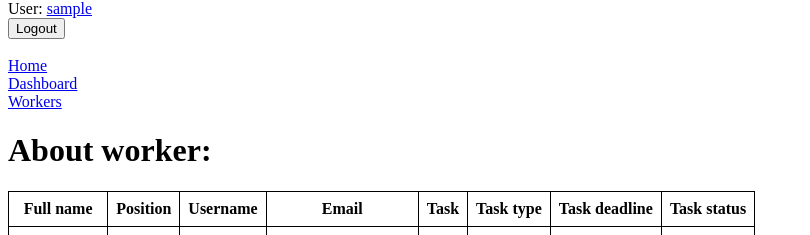
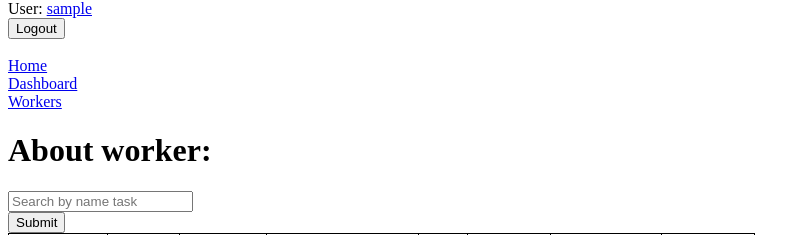
Before and after one commit to msubchak/team-task-manager, a Django app: page /worker/1/ in a window 1280 px wide. Shown: the part 80-315 px from the top of the page, without its empty margins (0-810 px from the left). Run offline with Django 5.2, Linux system fonts and the light colour scheme; the visitor is signed in with stand-in values (Sample User, id 1); data comes from the database, SQL or seed files in the repository; data that the repository does not hold is empty.

Commit message:
feat: Add WorkerTaskSearchForm and WorkerSearchForm with search functionality
Implemented search on:
- TaskList
- WorkerList
- WorkerDetail

```diff
--- a/tasks/forms.py
+++ b/tasks/forms.py
@@ -16,3 +16,25 @@ class TaskForm(forms.ModelForm):
     class Meta:
         model = Task
         fields = "__all__"
+
+
+class WorkerTaskSearchForm(forms.Form):
+    name = forms.CharField(
+        max_length=255,
+        required=False,
+        label="",
+        widget=forms.TextInput(
+            attrs={"placeholder": "Search by name task"}
+        )
+    )
+
+
+class WorkerSearchForm(forms.Form):
+    search = forms.CharField(
+        max_length=255,
+        required=False,
+        label="",
+        widget=forms.TextInput(
+            attrs={"placeholder": "Search by username"}
+        )
+    )
--- a/tasks/views.py
+++ b/tasks/views.py
@@ -7,7 +7,7 @@ from django.template import context
 from django.urls import reverse_lazy
 from django.views.generic import ListView, DetailView, CreateView, UpdateView, DeleteView
 
-from tasks.forms import TaskForm
+from tasks.forms import TaskForm, WorkerTaskSearchForm, WorkerSearchForm
 from tasks.models import Worker, Task
 
 
@@ -27,13 +27,23 @@ class TaskListView(LoginRequiredMixin, ListView):
     paginate_by = 10
 
     def get_context_data(self, **kwargs):
-        context = super().get_context_data(**kwargs)
+        context = super(TaskListView, self).get_context_data(**kwargs)
         context["num_workers"] = Worker.objects.count()
         context["num_tasks"] = Task.objects.count()
         context["num_in_progress"] = Task.objects.filter(is_complete=False).count()
         context["num_done"] = Task.objects.filter(is_complete=True).count()
+        name = self.request.GET.get("name", "")
+        context["search_form"] = WorkerTaskSearchForm(
+            initial={"name": name}
+        )
         return context
 
+    def get_queryset(self):
+        queryset = Task.objects.select_related("task_type").prefetch_related("assignees")
+        form = WorkerTaskSearchForm(self.request.GET)
+        if form.is_valid():
+            return queryset.filter(name__icontains=form.cleaned_data["name"])
+        return queryset
 
 class TaskDetailView(LoginRequiredMixin, DetailView):
     model = Task
@@ -61,6 +71,35 @@ class WorkerListView(LoginRequiredMixin, ListView):
     model = Worker
     paginate_by = 10
 
+    def get_context_data(self, **kwargs):
+        context = super(WorkerListView, self).get_context_data(**kwargs)
+        username = self.request.GET.get(
+            "username", "")
+        context["search_form"] = WorkerSearchForm(
+            initial={"username": username}
+        )
+        return context
+
+    def get_queryset(self):
+        queryset = Worker.objects.select_related("position")
+        form = WorkerSearchForm(self.request.GET)
+        if form.is_valid():
+            return queryset.filter(username__icontains=form.cleaned_data["search"])
+        return queryset
+
 
 class WorkerDetailView(LoginRequiredMixin, DetailView):
     model = Worker
+
+    def get_context_data(self, **kwargs):
+        context = super().get_context_data(**kwargs)
+        worker = self.get_object()
+        name = self.request.GET.get("name", "")
+        context["search_form"] = WorkerTaskSearchForm(
+            initial={"name": name}
+        )
+        tasks = worker.task_set.all()
+        if name:
+            tasks = tasks.filter(name__icontains=name)
+        context["tasks"] = tasks
+        return context
--- a/templates/tasks/task_list.html
+++ b/templates/tasks/task_list.html
@@ -36,6 +36,10 @@
       Add task
     </a>
   </h2>
+  <form method="get" action="">
+   {{ search_form }}
+  <input type="submit">
+  </form>
   <table class="task-list-table">
     <thead>
     <tr>
--- a/templates/tasks/worker_detail.html
+++ b/templates/tasks/worker_detail.html
@@ -1,6 +1,10 @@
 {% extends "base.html" %}
 {% block content %}
   <h1>About worker:</h1>
+  <form method="get" action="">
+   {{ search_form }}
+  <input type="submit">
+  </form>
   <table class="worker-detail">
     <thead>
       <tr>
@@ -15,7 +19,7 @@
       </tr>
     </thead>
     <tbody>
-  {% for task in worker.task_set.all %}
+  {% for task in tasks %}
     <tr>
       <td>{{ worker.first_name }} {{ worker.last_name }}</td>
       <td>{{ worker.position }}</td>
```
Also changed, not shown: templates/tasks/worker_list.html (+9 -4 lines).
